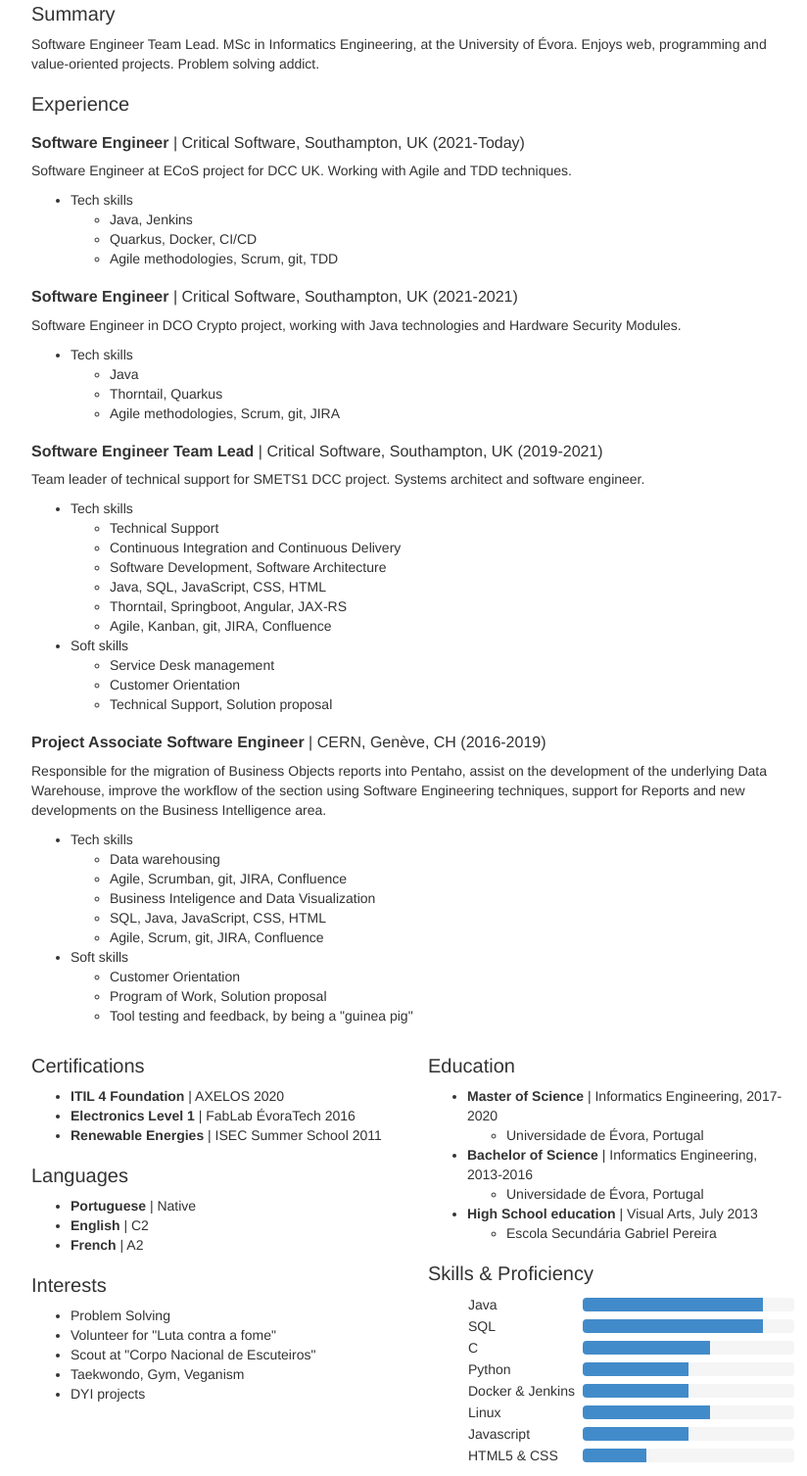
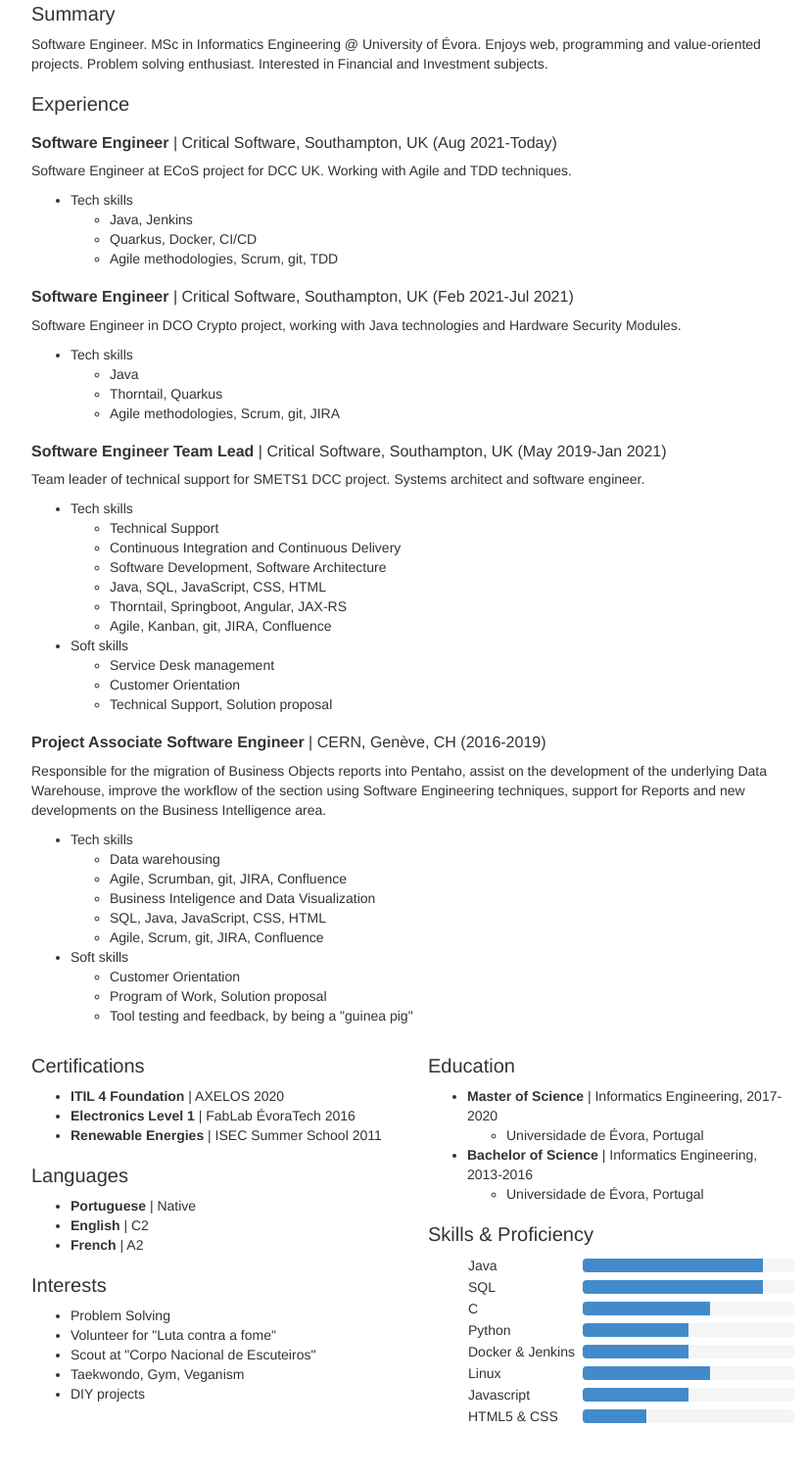
Before and after one commit to Beni10PT/Beni10PT.github.io, a plain HTML site: page index.html in a window 1280 px wide. Shown: the part 88-1595 px from the top of the page at 98% size, without its empty margins (218-1042 px from the left). After the commit the page ends 1555 px from the top, so only its background shows below. Drawn offline with Linux system fonts and the light colour scheme.

Commit message:
Fixing typos and wordings

```diff
--- a/index.html
+++ b/index.html
@@ -95,11 +95,11 @@
   <hr>
 
   <h2>Summary</h2>
-  <p>Software Engineer Team Lead. MSc in Informatics Engineering, at the University of Évora. Enjoys web, programming and value-oriented projects. Problem solving addict.</p>
+  <p>Software Engineer. MSc in Informatics Engineering @ University of Évora. Enjoys web, programming and value-oriented projects. Problem solving enthusiast. Interested in Financial and Investment subjects.</p>
 
   <h2>Experience</h2>
 
-  <h3><strong>Software Engineer</strong> | Critical Software, Southampton, UK (2021-Today)</h3>
+  <h3><strong>Software Engineer</strong> | Critical Software, Southampton, UK (Aug 2021-Today)</h3>
   <p>Software Engineer at ECoS project for DCC UK. Working with Agile and TDD techniques.
 </p>
   <ul>
@@ -112,7 +112,7 @@
     </li>
   </ul>
 
-  <h3><strong>Software Engineer</strong> | Critical Software, Southampton, UK (2021-2021)</h3>
+  <h3><strong>Software Engineer</strong> | Critical Software, Southampton, UK (Feb 2021-Jul 2021)</h3>
   <p>Software Engineer in DCO Crypto project, working with Java technologies and Hardware Security Modules.
 </p>
   <ul>
@@ -125,7 +125,7 @@
     </li>
   </ul>
 
-  <h3><strong>Software Engineer Team Lead</strong> | Critical Software, Southampton, UK (2019-2021)</h3>
+  <h3><strong>Software Engineer Team Lead</strong> | Critical Software, Southampton, UK (May 2019-Jan 2021)</h3>
   <p>Team leader of technical support for SMETS1 DCC project. Systems architect and software engineer.
 </p>
   <ul>
@@ -188,7 +188,7 @@
         <li>Volunteer for "Luta contra a fome"</li>
         <li>Scout at "Corpo Nacional de Escuteiros"</li>
         <li>Taekwondo, Gym, Veganism</li>
-        <li>DYI projects</li>
+        <li>DIY projects</li>
       </ul>
     </div>
     <div class="col-xs-6">
@@ -198,8 +198,6 @@
         <ul><li>Universidade de Évora, Portugal</li></ul>
         <li><strong>Bachelor of Science</strong> | Informatics Engineering, 2013-2016</li>
         <ul><li>Universidade de Évora, Portugal</li></ul>
-        <li><strong>High School education</strong> | Visual Arts, July 2013</li>
-        <ul><li>Escola Secundária Gabriel Pereira</li></ul>
       </ul>
       <h2>Skills & Proficiency</h2>
       <ul style="list-style-type: none;">
```
